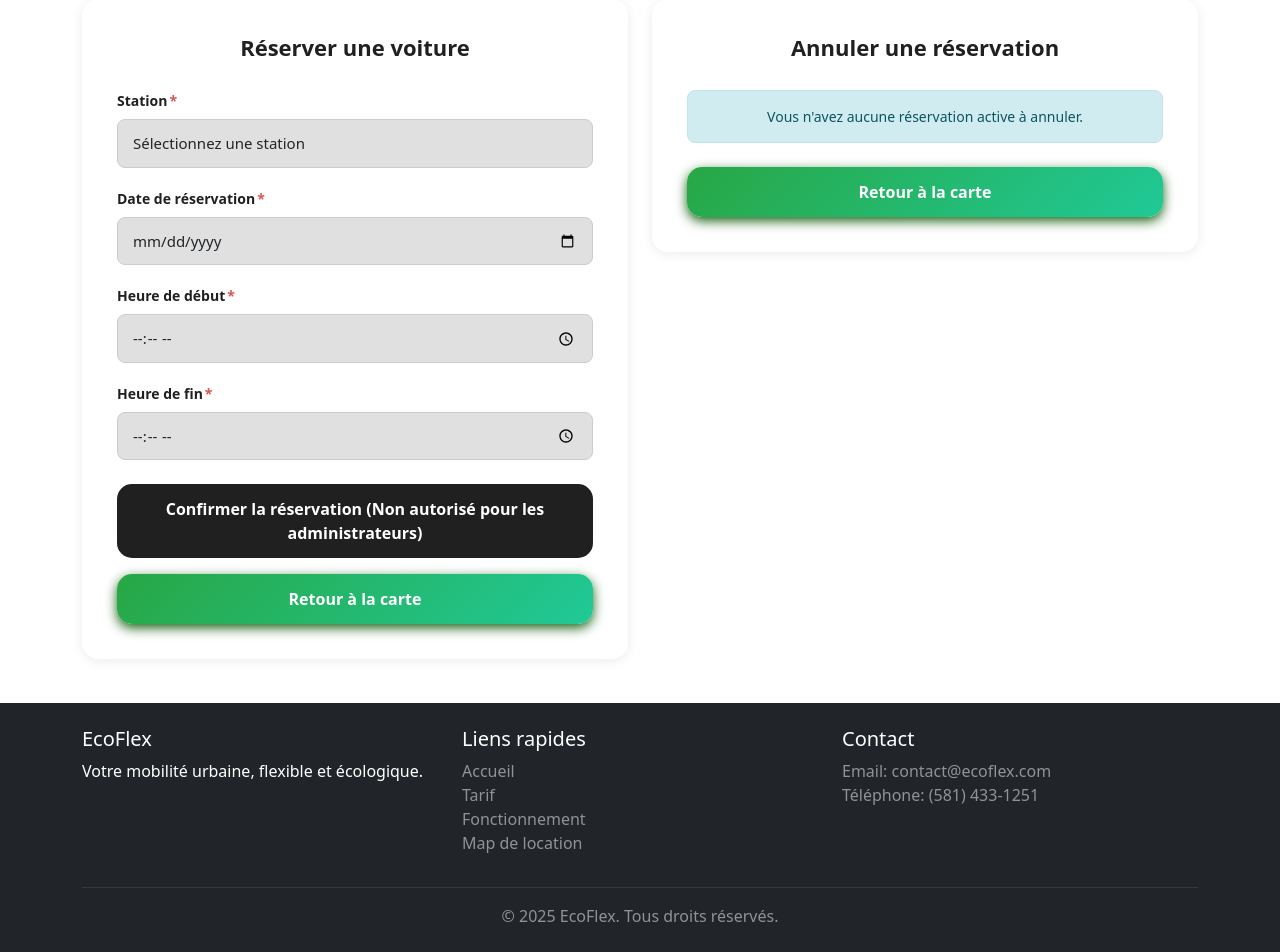
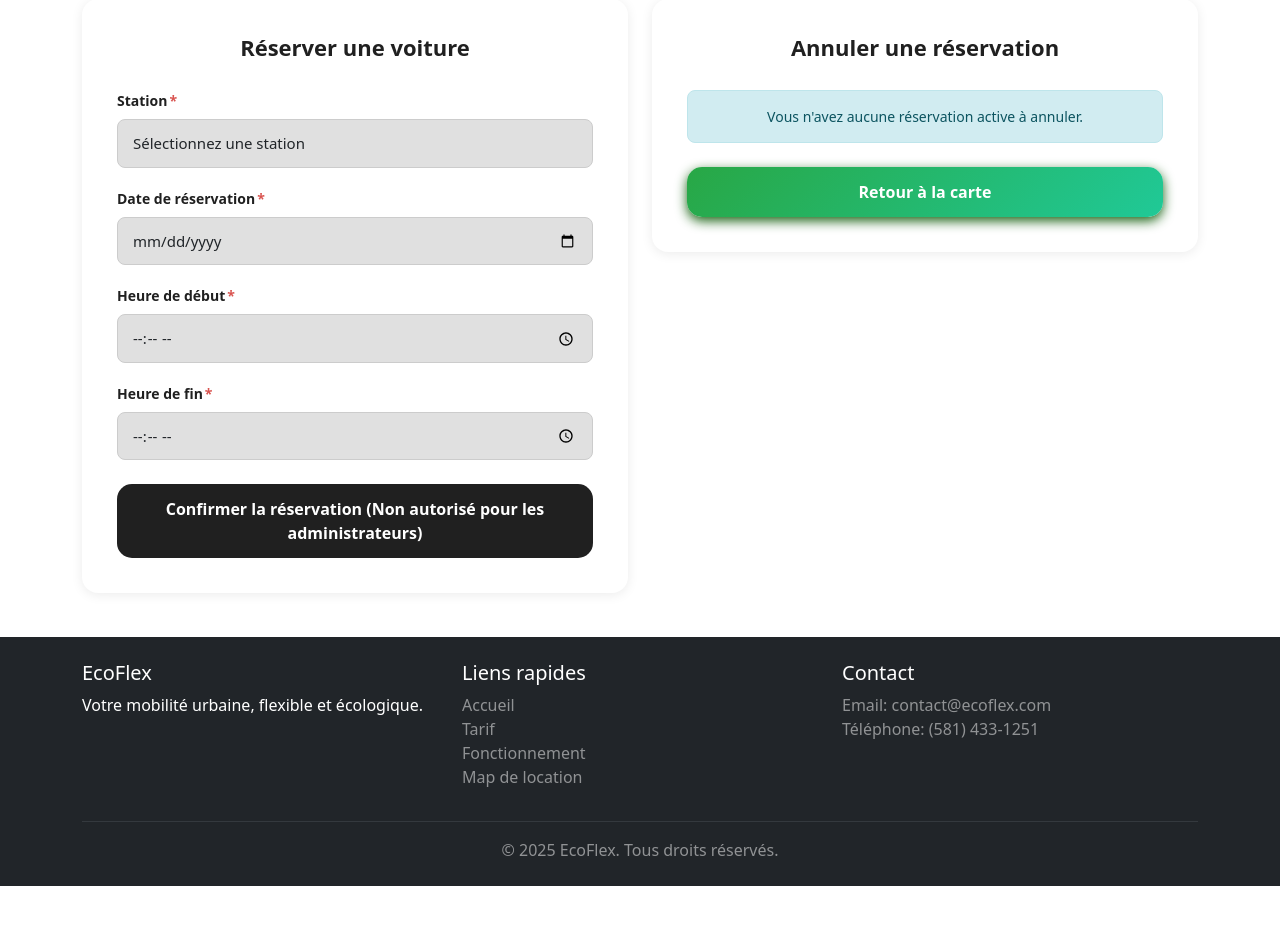
Before and after one commit to alphangenda/Projet_Web_Alpha_Ismail_Edouard, a Django app: page /reserver_voiture/ in a window 1280 px wide. Shown: the part 111-1063 px from the top of the page. After the commit the page ends 997 px from the top, so only its background shows below. Run offline with Django 5.2, Linux system fonts and the light colour scheme; a user stored in the database is signed in; data comes from the database, SQL or seed files in the repository; data that the repository does not hold is empty.

Commit message:
Supprimation de retour a la carte dans reserver voiture

```diff
--- a/ecoflex/templates/ecoflex/reservations.html
+++ b/ecoflex/templates/ecoflex/reservations.html
@@ -72,9 +72,6 @@
                         <button type="submit" name="reserver" class="btn-primary" disabled>
                             Confirmer la réservation (Non autorisé pour les administrateurs)
                         </button>
-                        <a href="{% url 'map_location' %}" class="action-link full-width">
-                            Retour à la carte
-                        </a>
                     </div>
                     {% else %}
                     <div class="action-links">
```
